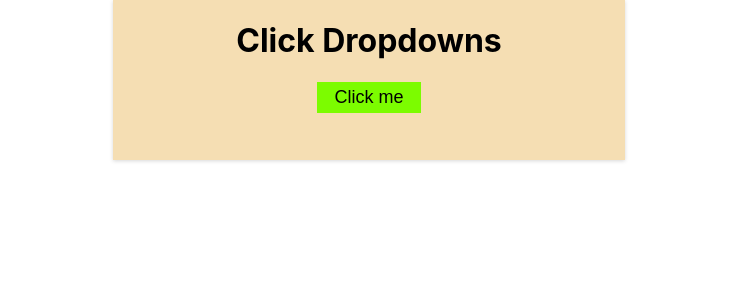
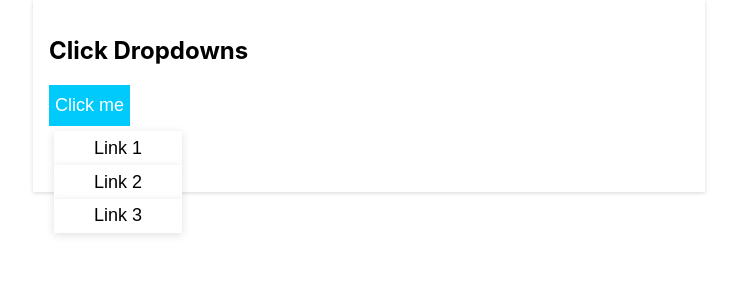
Before and after one commit to parvejg/click-dropdown, a React (Create React App) app: page / in a window 1280 px wide. Both pictures are taken after a click on the button "Click me". Shown: the top 300 px of the page, without its empty margins (271-1008 px from the left). Built offline with nearby package versions, Linux system fonts and the light colour scheme.

Commit message:
improvement

```diff
--- a/src/App.css
+++ b/src/App.css
@@ -1,7 +1,8 @@
 .App {
-  text-align: center;
   display: flex;
   justify-content: center;
+  flex-direction: column;
+  align-items: center;
 }
 
 .App-logo {
@@ -39,11 +40,8 @@
   }
 }
 .main-wrapper {
-  display: flex;
-  flex-direction: column;
-  align-items: center;
-  width: 40%;
-  background-color: wheat;
+  width: 50%;
   height: 20vh;
   box-shadow: rgba(0, 0, 0, 0.16) 0px 1px 4px;
+  padding: 1rem;
 }
--- a/src/App.js
+++ b/src/App.js
@@ -5,7 +5,7 @@ function App() {
   return (
     <div className="App">
       <div className="main-wrapper">
-        <h1>Click Dropdowns</h1>
+        <h2>Click Dropdowns</h2>
         <Button />
       </div>
     </div>
--- a/src/components/Btn.js
+++ b/src/components/Btn.js
@@ -1,25 +1,36 @@
 import { useState } from "react";
 import "./Button.css";
+import App from "../App";
 export const Button = (btnName) => {
   const [active, setActive] = useState(false);
+
   return (
     <>
       <button
         className="click-btn"
         btnName={btnName}
-        onClick={() => setActive(active)}
+        onClick={() => setActive((e) => !e)}
       >
         Click me
       </button>
+      {active && <DropdownLinks />}
     </>
   );
 };
 export const DropdownLinks = () => {
+  const [Offactive, setOffActive] = useState(false);
   return (
     <>
-      <button className="dropdown-link">Link 1</button>
-      <button className="dropdown-link">Link 2</button>
-      <button className="dropdown-link">Link 3</button>
+      <div className="dropdown-links-wrapper">
+        <button
+          className="dropdown-link"
+          onClick={() => setOffActive((e) => !e)}
+        >
+          Link 1
+        </button>
+        <button className="dropdown-link">Link 2</button>
+        <button className="dropdown-link">Link 3</button>
+      </div>
     </>
   );
 };
--- a/src/components/Button.css
+++ b/src/components/Button.css
@@ -1,18 +1,26 @@
 .dropdown-link {
-  padding: 10px 13px;
   background-color: white;
-  border-radius: 6px;
   cursor: pointer;
   border: hidden;
   box-shadow: rgba(99, 99, 99, 0.2) 0px 2px 8px 0px;
   font-size: large;
+  padding: 0.4rem;
 }
 .dropdown-link:hover {
   background-color: gainsboro;
 }
 .click-btn {
-  background-color: lawngreen;
-  padding: 5px 17px;
+  background-color: rgb(0, 202, 252);
   font-size: large;
   border: hidden;
+  min-width: 50px;
+  min-height: 26%;
+  color: white;
 }
+.dropdown-links-wrapper {
+  display: flex;
+  flex-direction: column;
+  width: 8rem;
+  height: 10rem;
+  padding: 5px;
+}
```
